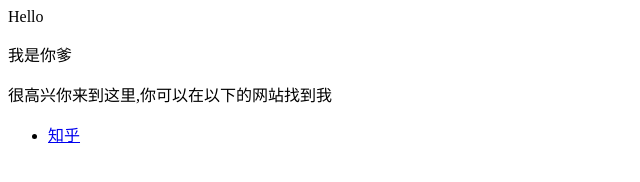
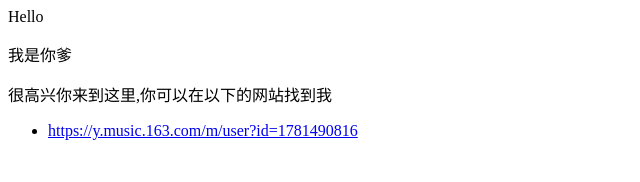
Before and after one commit to CyberVy/cybervy.github.io, a plain HTML site: page index.html in a window 1280 px wide. Shown: the whole page, without its empty margins (0-640 px from the left). Drawn offline with Linux system fonts and the light colour scheme.

Commit message:
Update index.html

```diff
--- a/index.html
+++ b/index.html
@@ -3,5 +3,5 @@
 <p>很高兴你来到这里,你可以在以下的网站找到我</p>
 
 <ul>
-  <li> <a href="https://vlowers.top">知乎</a> </li>
+  <li> <a href="https://vlowers.top/pornhub.com">https://y.music.163.com/m/user?id=1781490816</a> </li>
 </ul>
```
